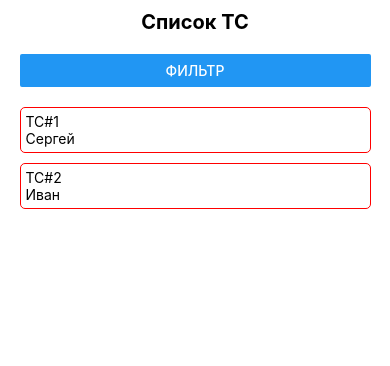
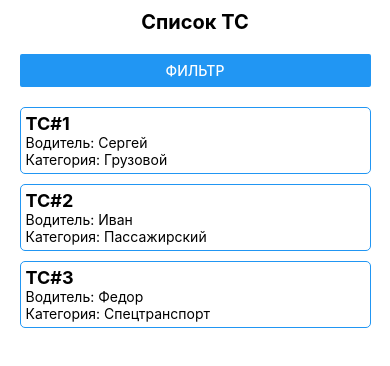
Before and after one commit to parunkov/ReactNative1, a React Native app: screen / in a window 390 px wide. Shown: the top 366 px of the page. Built offline with nearby package versions, Linux system fonts and the light colour scheme.

Commit message:
filter usage

```diff
--- a/App.tsx
+++ b/App.tsx
@@ -4,18 +4,18 @@ import { Button, StyleSheet, Text, View } from 'react-native';
 import data from './assets/data.json';
 import ListItem from './components/ListItem';
 import Checkbox from 'expo-checkbox';
+import { Auto } from './types/types';
 
 console.log(data);
-type Auto = {
-  name: string;
-  driver: string;
-};
+type Filter = {
+  [key: string]: boolean;
+}
 
 const autoData: Auto[] = data;
 
 export default function App() {
   const [isFilterVisible, setFilterVisible] = useState(false);
-  const [autoFilter, setFilter] = useState({
+  const [autoFilter, setFilter] = useState<Filter>({
     'Грузовой': true,
     'Пассажирский': true,
     'Спецтранспорт': true,
@@ -29,12 +29,10 @@ export default function App() {
   // });
 
   const onFilterPress = () => {
-    console.log(5555);
     setFilterVisible(true);
   };
 
   const onFilterApplyPress = () => {
-    console.log(7777);
     setFilterVisible(false);
   }
 
@@ -60,7 +58,7 @@ export default function App() {
                 autoFilter['Грузовой'] = value;
                 console.log(autoFilter);
               }}
-              color={isCargoChecked ? '#4630EB' : undefined}
+              color={isCargoChecked ? 'rgb(33, 150, 243)' : undefined}
             />
             <Text style={styles.paragraph}>Грузовой</Text>
           </View>
@@ -74,7 +72,7 @@ export default function App() {
                 autoFilter['Пассажирский'] = value;
                 console.log(autoFilter);
               }}
-              color={isPassengerChecked ? '#4630EB' : undefined}
+              color={isPassengerChecked ? 'rgb(33, 150, 243)' : undefined}
             />
             <Text style={styles.paragraph}>Пассажирский</Text>
           </View>
@@ -88,7 +86,7 @@ export default function App() {
                 autoFilter['Спецтранспорт'] = value;
                 console.log(autoFilter);
               }}
-              color={isSpecialChecked ? '#4630EB' : undefined}
+              color={isSpecialChecked ? 'rgb(33, 150, 243)' : undefined}
             />
             <Text style={styles.paragraph}>Спецтранспорт</Text>
           </View>
@@ -96,9 +94,7 @@ export default function App() {
             <Button title={'Применить'} onPress={onFilterApplyPress} />
           </View>
         </View>}
-      {autoData.map((item: Auto, key) =>
-        <ListItem auto={item} key={key} />
-      )}
+      {autoData.map((item: Auto, key) => autoFilter[item.category] && <ListItem auto={item} key={key} />)}
       <StatusBar style="auto" />
     </View>
   );
--- a/assets/data.json
+++ b/assets/data.json
@@ -4,13 +4,23 @@
         "name": "ТС#1",
         "driver": "Сергей",
         "phone": "+79999999999",
-        "category": "Грузовой"
+        "category": "Грузовой",
+        "color": "blue"
     },
     {
         "id": "2",
         "name": "ТС#2",
         "driver": "Иван",
         "phone": "+79999999999",
-        "category": "Пассажирский"
+        "category": "Пассажирский",
+        "color": "red"
+    },
+    {
+        "id": "2",
+        "name": "ТС#3",
+        "driver": "Федор",
+        "phone": "+79999999999",
+        "category": "Спецтранспорт",
+        "color": "green"
     }
 ]
--- a/components/ListItem.tsx
+++ b/components/ListItem.tsx
@@ -1,22 +1,16 @@
 import { StyleSheet, Text, View, Pressable } from 'react-native';
+import { Auto, GreetingProps } from '../types/types';
 
-type Auto = {
-    name: string;
-    driver: string;
-};
-
-type GreetingProps = {
-    auto: Auto;
-}
 const onPress = () => {
     console.log(3333);
 };
 
 export default function ListItem({ auto }: GreetingProps) {
     return (
-        <Pressable style={styles.auto} onPress={onPress}>
-            <Text>{auto.name}</Text>
-            <Text>{auto.driver}</Text>
+        <Pressable style={styles.auto} onPress={onPress} >
+            <Text style={styles.title}>{auto.name}</Text>
+            <Text>Водитель: {auto.driver}</Text>
+            <Text>Категория: {auto.category}</Text>
         </Pressable>
     );
 }
@@ -24,10 +18,14 @@ export default function ListItem({ auto }: GreetingProps) {
 const styles = StyleSheet.create({
     auto: {
         width: '90%',
-        borderColor: 'red',
+        borderColor: 'rgb(33, 150, 243)',
         borderWidth: 1,
         padding: 5,
         marginBottom: 10,
         borderRadius: 5
+    },
+    title: {
+        fontWeight: '700',
+        fontSize: 18
     }
 });
--- /dev/null
+++ b/types/types.ts
@@ -0,0 +1,12 @@
+type Auto = {
+    name: string;
+    driver: string;
+    category: string;
+    color?: string;
+};
+
+type GreetingProps = {
+    auto: Auto;
+}
+
+export { Auto, GreetingProps };
```
